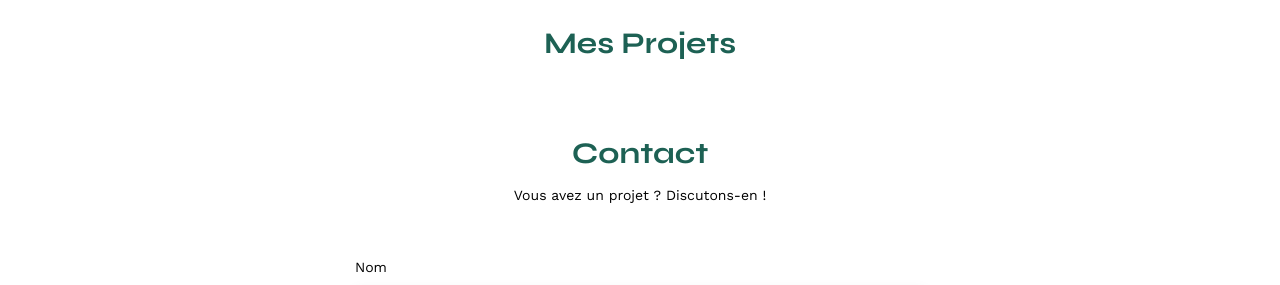
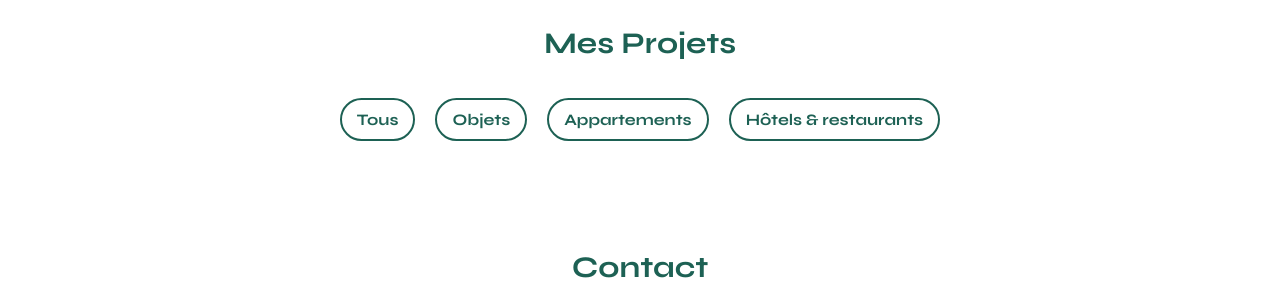
Before and after one commit to GuillaumePevrier/OC_Projet3, a plain HTML site: page FrontEnd/index.html in a window 1280 px wide. Shown: the part 507-792 px from the top of the page. Drawn offline with nearby package versions, Linux system fonts and the light colour scheme; no server answers.

Commit message:
Conception des bouttons HTML pour les filtres

```diff
--- a/FrontEnd/assets/style.css
+++ b/FrontEnd/assets/style.css
@@ -185,3 +185,64 @@ footer nav ul {
 	justify-content: flex-end;
 	margin: 2em
 }
+.button_filters {
+   display: flex;
+   flex-direction: row;
+   flex-wrap: nowrap;
+   justify-content: flex-start;
+   align-items: center;
+   align-content: flex-start;
+   border: 2px solid #1D6154;
+   border-radius: 60px;
+   font-family: 'Syne';
+   font-style: normal;
+   font-weight: 700;
+   font-size: 16px;
+   line-height: 19px;
+   text-align: center;
+   background-color: #FFFFFF;
+   margin-right: 10px;
+   margin-left: 10px;
+   margin-top: 10px;
+   margin-bottom: 10px;
+   padding-right: 15px;
+   padding-left: 15px;
+   padding-top: 10px;
+   padding-bottom: 10px;
+   width: auto;
+   height: auto;
+   color: #1D6154;
+
+
+}
+.button_filters_block {
+   display: flex;
+   flex-direction: row;
+   justify-content: center;
+   align-items: center;
+   align-content: center;
+   margin-top: 17px;
+   margin-bottom: 51px;
+
+}
+.button_filters:active {
+   border: 2px solid #FFFFFF;
+   border-radius: 60px;
+   font-family: 'Syne';
+   font-style: normal;
+   font-weight: 700;
+   font-size: 16px;
+   line-height: 19px;
+   text-align: center;
+   background-color: #1D6154;
+   margin-right: 10px;
+   margin-left: 10px;
+   margin-top: 10px;
+   margin-bottom: 10px;
+   padding-right: 15px;
+   padding-left: 15px;
+   padding-top: 10px;
+   padding-bottom: 10px;
+   color: #FFFFFF;
+
+}
--- a/FrontEnd/index.html
+++ b/FrontEnd/index.html
@@ -37,8 +37,13 @@
 	</section>
 	<section id="portfolio">
 		<h2>Mes Projets</h2>
+		<div class="button_filters_block">
+		<button class="button_filters">Tous</button>
+		<button class="button_filters">Objets</button>
+		<button class="button_filters">Appartements</button>
+		<button class="button_filters">Hôtels & restaurants</button>
+		</div>
 		<div class="gallery">
-
 		</div>
 	</section>
 	<section id="contact">
```
